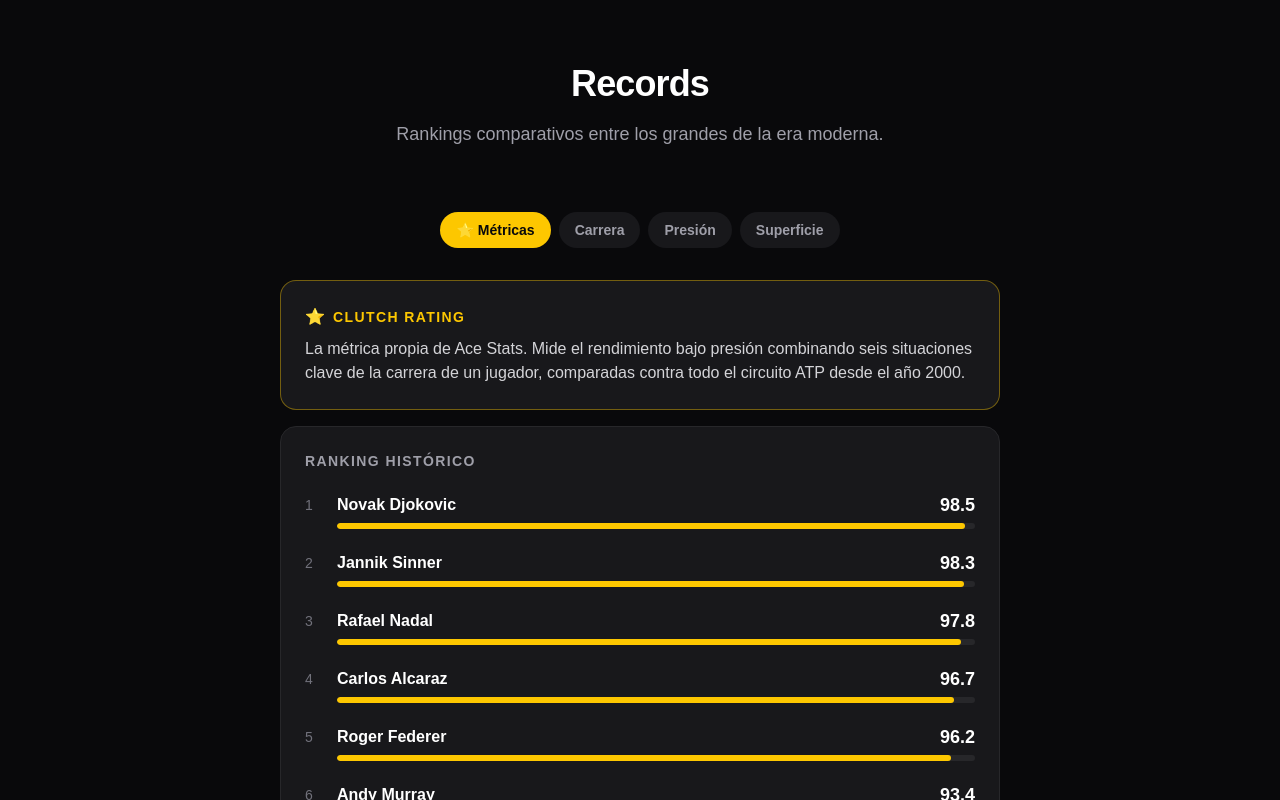
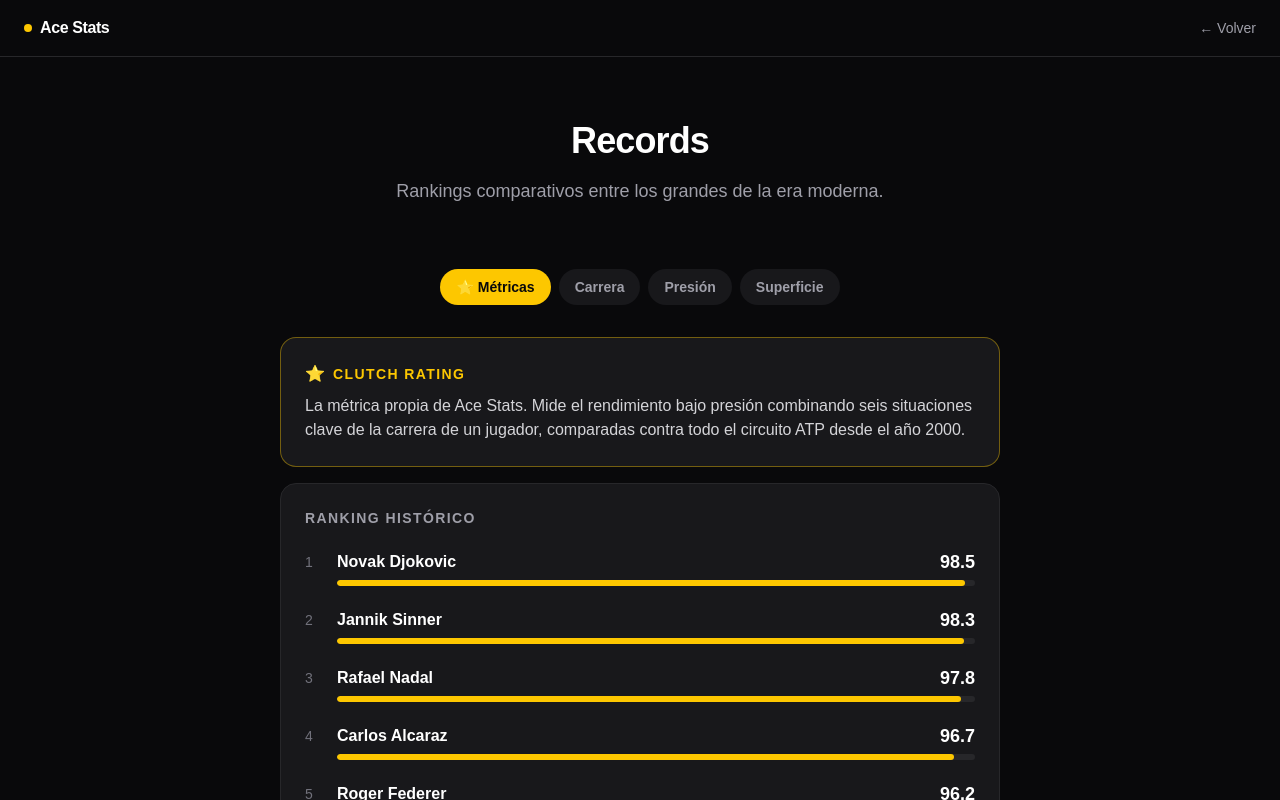
Before and after one commit to mosco73/ace-stats, a Next.js app: page /records in a window 1280 px wide. Shown: the top 800 px of the page. Built offline with nearby package versions, Linux system fonts and the light colour scheme.

Commit message:
Barra de navegación en Records (faltaba el Volver)

```diff
--- a/app/records/page.tsx
+++ b/app/records/page.tsx
@@ -205,6 +205,15 @@ export default function Records() {
 
   return (
     <main className="min-h-screen bg-zinc-950 text-white">
+      <nav className="border-b border-zinc-800 px-6 py-4 flex items-center justify-between">
+        <div className="flex items-center gap-2">
+          <div className="w-2 h-2 rounded-full bg-yellow-400"></div>
+          <a href="/" className="font-semibold tracking-tight hover:text-yellow-400">Ace Stats</a>
+        </div>
+        <div className="flex gap-6 text-sm text-zinc-400">
+          <a href="/" className="hover:text-white">← Volver</a>
+        </div>
+      </nav>
       <section className="px-6 py-16 text-center">
         <h1 className="text-4xl font-bold tracking-tight mb-4">Records</h1>
         <p className="text-zinc-400 text-lg max-w-xl mx-auto">
```
